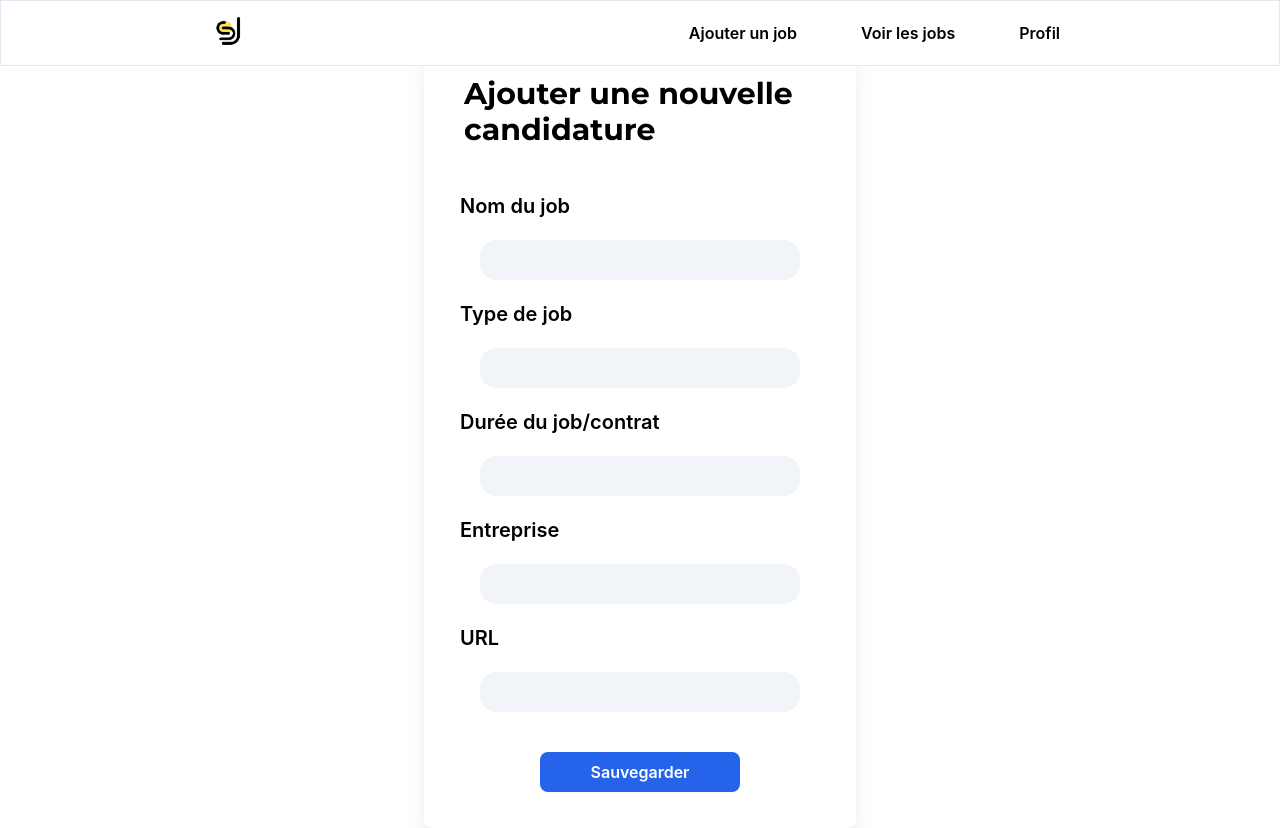
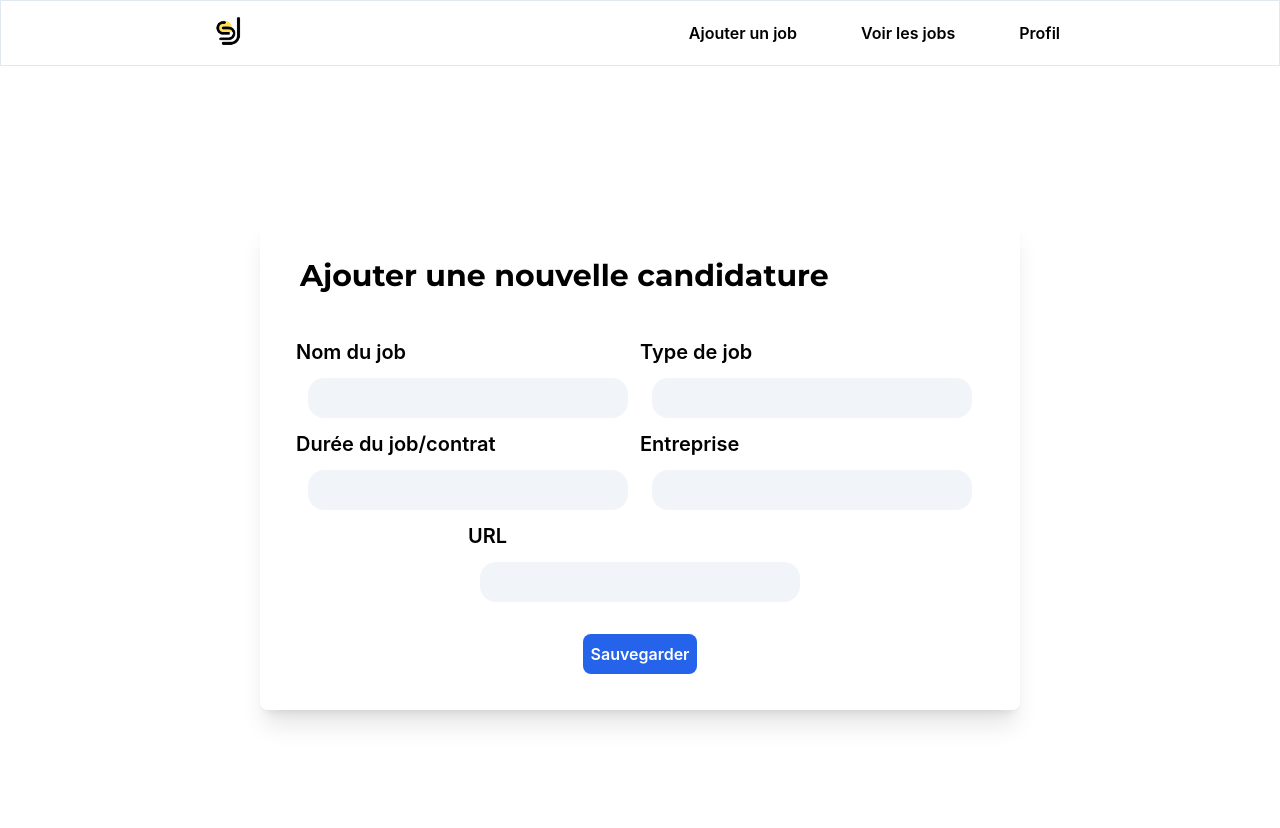
Before and after one commit to EliasLd/SourceJob, a React (Create React App) app: page /api/jobs/addJob in a window 1280 px wide. After the commit the page ends 800 px from the top, so only its background shows below. Built offline with nearby package versions, Linux system fonts and the light colour scheme.

Commit message:
centered the form

```diff
--- a/src/components/AddJob.jsx
+++ b/src/components/AddJob.jsx
@@ -70,17 +70,18 @@ export default function JobForm() {
         <div>
             <Navbar />
             <div className='absolute inset-0  flex flex-col justify-center items-center mt-16'>
-                <div className='rounded-lg flex flex-col justify-center bg-white shadow-xl p-1 xxs:p-4'>
-                    <p className='font-sans font-bold text-3xl p-6'>Ajouter une nouvelle <br/> candidature</p>
-                    <form onSubmit={handleSubmit} className='flex flex-col justify-center p-2 xxs:p-5 rounded-3xl '>
-                        <label>
+                <div className='rounded-lg flex justify-center flex-col mt-16 bg-white shadow-xl p-1 xxs:p-4'>
+                    <p className='font-sans font-bold text-3xl p-6'>Ajouter une nouvelle        candidature</p>
+                    <form onSubmit={handleSubmit} className='flex flex-col justify-center items-center p-2 xxs:p-5 rounded-3xl '>
+                        <div className='flex flex-col sm:flex-row'>
+                            <label>
                             <p className='font-inter font-semibold  text-xl'>Nom du job</p>
                             <input
                                 type="text"
                                 name="jobName"
                                 value={jobDatas.jobName}
                                 onChange={handleChange}
-                                className='m-5 p-2 flex flex-col w-60 xxs:w-80 rounded-2xl bg-slate-100 transition ease-in-out duration-300 focus:scale-110 focus:bg-white'
+                                className='m-3 p-2 flex flex-col w-60 xxs:w-80   rounded-2xl bg-slate-100 transition ease-in-out duration-300 focus:scale-110 focus:bg-white'
                             />
                         </label>
                         <label>
@@ -90,17 +91,19 @@ export default function JobForm() {
                                 name="jobType"
                                 value={jobDatas.jobType}
                                 onChange={handleChange}
-                                className='m-5 p-2 flex flex-col w-60 xxs:w-80 rounded-2xl bg-slate-100 transition ease-in-out duration-300 focus:scale-110 focus:bg-white'
+                                className='m-3 p-2 flex flex-col w-60 xxs:w-80 rounded-2xl bg-slate-100 transition ease-in-out duration-300 focus:scale-110 focus:bg-white'
                             />
                         </label>
-                        <label>
+                        </div>
+                        <div className='flex flex-col sm:flex-row'>
+                            <label>
                             <p className='font-inter font-semibold text-xl'>Durée du job/contrat</p>
                             <input
                                 type="text"
                                 name="jobDuration"
                                 value={jobDatas.jobDuration}
                                 onChange={handleChange}
-                                className='m-5 p-2 flex flex-col w-60 xxs:w-80 rounded-2xl bg-slate-100 transition ease-in-out duration-300 focus:scale-110 focus:bg-white'
+                                className='m-3 p-2 flex flex-col w-60 xxs:w-80 rounded-2xl bg-slate-100 transition ease-in-out duration-300 focus:scale-110 focus:bg-white'
                             />
                         </label>
                         <label>
@@ -110,9 +113,10 @@ export default function JobForm() {
                                 name="Company"
                                 value={jobDatas.Company}
                                 onChange={handleChange}
-                                className='m-5 p-2 flex flex-col w-60 xxs:w-80 rounded-2xl bg-slate-100 transition ease-in-out duration-300 focus:scale-110 focus:bg-white'
+                                className='m-3 p-2 flex flex-col w-60 xxs:w-80 rounded-2xl bg-slate-100 transition ease-in-out duration-300 focus:scale-110 focus:bg-white'
                             />
                         </label>
+                        </div>
                         <label>
                             <p className='font-inter font-semibold  text-xl'>URL</p>
                             <input
@@ -120,10 +124,10 @@ export default function JobForm() {
                                 name="link"
                                 value={jobDatas.link}
                                 onChange={handleChange}
-                                className='m-5 p-2 flex flex-col w-60 xxs:w-80 rounded-2xl bg-slate-100 transition ease-in-out duration-300 focus:scale-110 focus:bg-white'
+                                className='m-3 p-2 flex flex-col w-60 xxs:w-80 rounded-2xl bg-slate-100 transition ease-in-out duration-300 focus:scale-110 focus:bg-white'
                             />
                         </label>
-                        <button type="submit" className='mt-5 p-2 mx-20 text-white font-inter font-semibold rounded-lg bg-blue-600 transition ease-in-out duration-300 hover:scale-110'>Sauvegarder</button>
+                        <button type="submit" className='mt-5 p-2 mx-24 sm:mx-64  text-white font-inter font-semibold rounded-lg bg-blue-600 transition ease-in-out duration-300 hover:scale-110'>Sauvegarder</button>
                     </form>
                 </div>
 
--- a/src/components/PlotJob.jsx
+++ b/src/components/PlotJob.jsx
@@ -29,7 +29,7 @@ export default function PlotJob() {
         } catch (error) {
             console.error("Erreur requête:", error);
             setError(error.message);
-        }
+          }
     };
 
     const handleClickJob = (jobId) => {
@@ -46,15 +46,17 @@ export default function PlotJob() {
         <div>
             <Navbar/>
             <div className='flex justify-center'>
-                <ul className='mt-16 p-2 rounded-2xl flex flex-col gap-y-4 flex-wrap font-inter font-semibold transition ease-in-out duration-500 hover:bg-slate-300'>
+                <ul className='mt-16 p-2 rounded-2xl flex flex-col gap-y-4 flex-wrap font-inter font-semibold'>
                     {jobsList.map((job) => (
-                        <li key={job._id} className='flex items-center flex-row rounded-2xl bg-slate-200 p-3  xr:mx-1'>
-                            {job.jobName} - {job.jobType} - {job.jobDuration} - {job.Company} -
+                        <div className='transition ease-in-out duration-500 hover:bg-slate-300 p-1 rounded-2xl'>
+                            <li key={job._id} className='flex items-center flex-row rounded-2xl bg-slate-200 p-3  xr:mx-1'>
+                            {job.jobName} - {job.jobType} - {job.jobDuration} - {job.Company}
                             {job.link !== '' && <Link to={job.link} className=' mx-2 p-1 transition ease-in-out duration-300 hover:rotate-180'>
                                 <img src={goLink} alt='image décrivant un lien url' className="w-12 h-12 xr:w-7 xr:h-7"/>
                                 </Link>}
-                            <img src={info} onClick={() => handleClickJob(job._id)} className='w-8 h-8 transition ease-in-out duration-300 hover:cursor-pointer hover:scale-110' />
-                        </li>
+                            <img src={info} onClick={() => handleClickJob(job._id)} className='ml-2 w-8 h-8 transition ease-in-out duration-300 hover:cursor-pointer hover:scale-110' />
+                            </li>
+                        </div>
                     ))}
                 </ul>
             </div>
```
